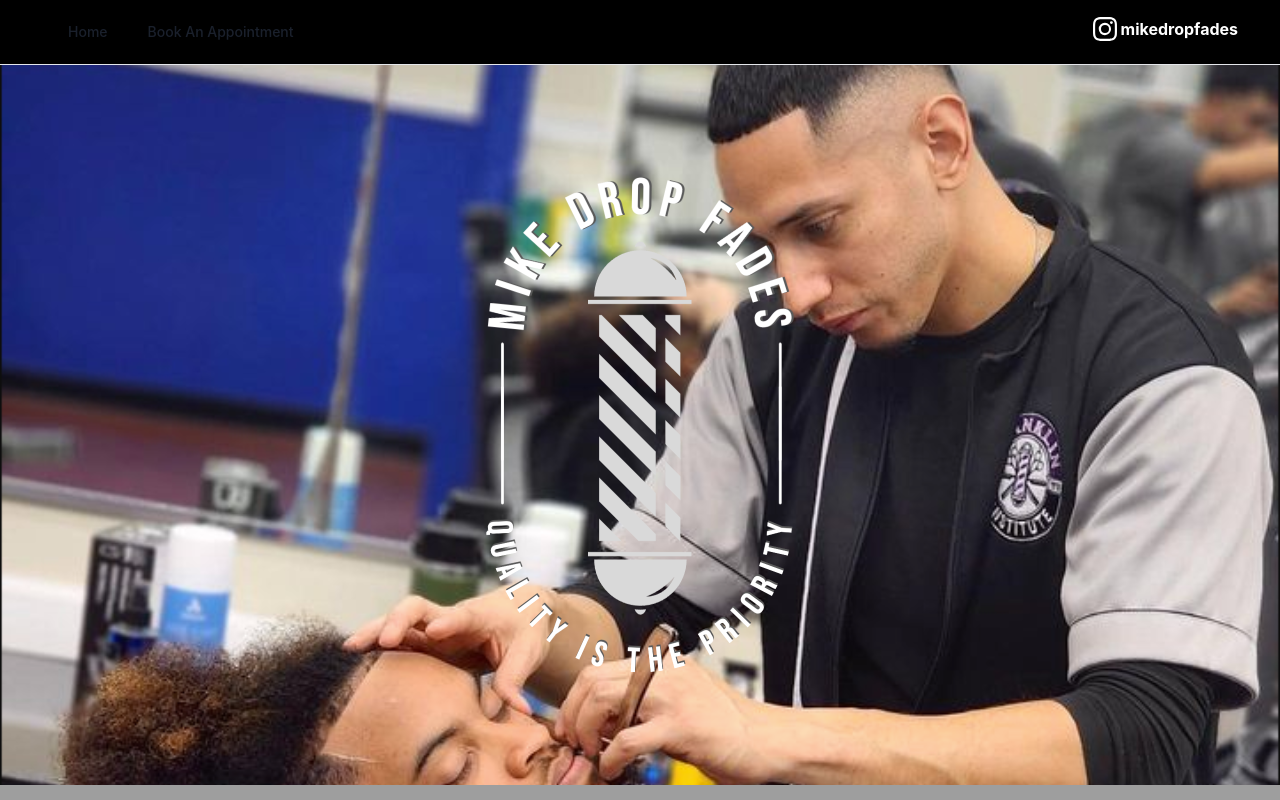
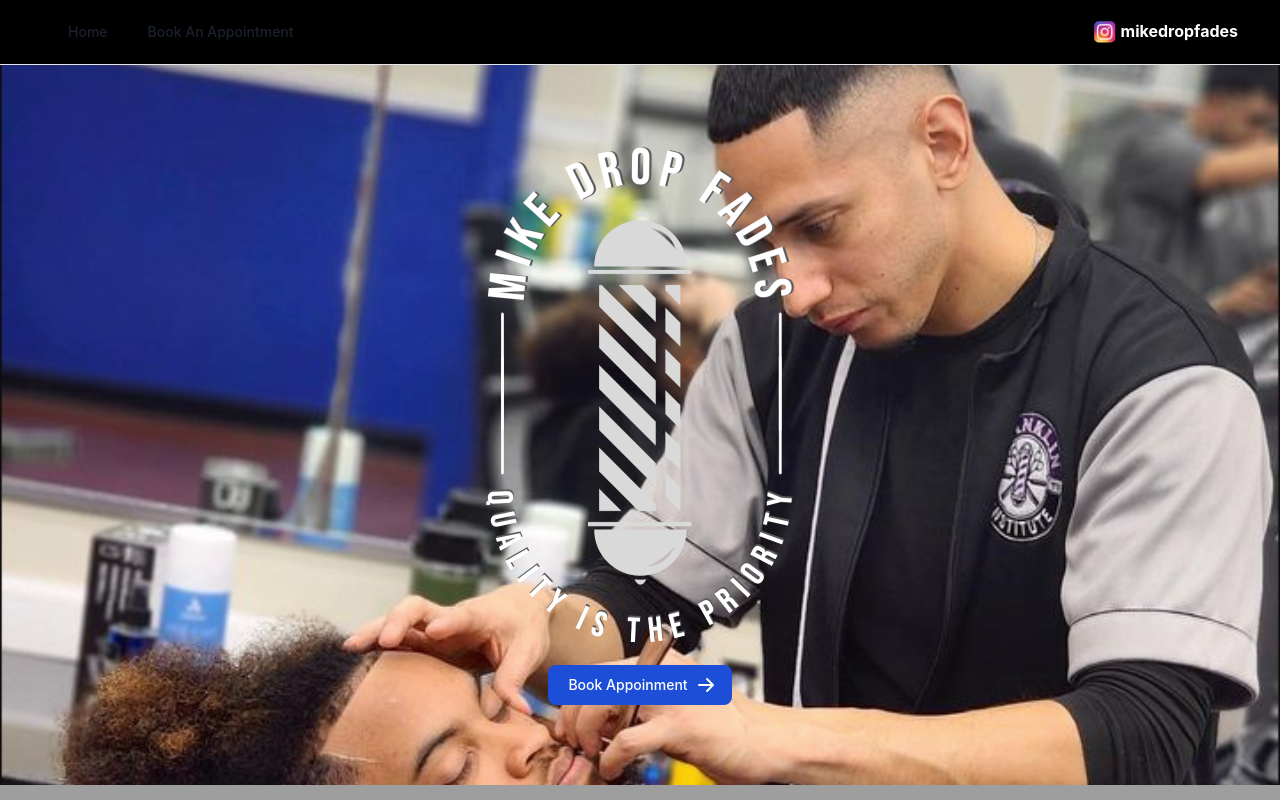
Before and after one commit to medranomiler/mikedropfades, a Next.js app: page / in a window 1280 px wide. Shown: the top 800 px of the page. Built offline with nearby package versions, Linux system fonts and the light colour scheme; grey boxes are pictures that could not be loaded.

Commit message:
add button

```diff
--- a/src/components/Hero.js
+++ b/src/components/Hero.js
@@ -1,6 +1,5 @@
 import heroPhoto from '../../public/mdfbanner.png'
 import heroPhoto2 from '../../public/mdfLarge.jpeg'
-// import heroPhoto3 from '../../public/mdfLarger.png'
 import mdfLogoLarge from "../../public/mdfLogoLarge.png"
 import Image from 'next/image'
 
@@ -14,7 +13,7 @@ function Hero() {
       textAlign: "center",
       color: "white"
     }}>
-      <div className="hidden md:block"><Image src={heroPhoto} alt="Snow" width={2000}/></div>
+      <div className="hidden md:block"><Image src={heroPhoto} alt="Snow" width={2000} /></div>
       <div className="sm:block md:hidden object-cover"><Image src={heroPhoto2} /></div>
       <div style={{
         position: "absolute",
@@ -23,7 +22,13 @@ function Hero() {
         transform: "translate(-50%, -50%)"
       }}>
         <Image src={mdfLogoLarge} />
-        </div>
+
+        <button type="button" class="mt-5 text-white bg-blue-700 hover:bg-blue-800 focus:ring-4 focus:outline-none focus:ring-blue-300 font-medium rounded-lg text-sm px-5 py-2.5 text-center inline-flex items-center dark:bg-blue-600 dark:hover:bg-blue-700 dark:focus:ring-blue-800">
+          Book Appoinment
+          <svg aria-hidden="true" class="w-5 h-5 ml-2 -mr-1" fill="currentColor" viewBox="0 0 20 20" xmlns="http://www.w3.org/2000/svg"><path fill-rule="evenodd" d="M10.293 3.293a1 1 0 011.414 0l6 6a1 1 0 010 1.414l-6 6a1 1 0 01-1.414-1.414L14.586 11H3a1 1 0 110-2h11.586l-4.293-4.293a1 1 0 010-1.414z" clip-rule="evenodd"></path></svg>
+        </button>
+
+      </div>
     </div>
   </>)
 }
--- a/src/components/layout/Navbar.js
+++ b/src/components/layout/Navbar.js
@@ -1,5 +1,7 @@
 import { Disclosure, Switch } from '@headlessui/react'
 import { Bars3Icon, XMarkIcon} from '@heroicons/react/24/outline'
+import Instagram from "../../../public/instagramLogo.png"
+import Image from "next/image"
 import { BsInstagram } from "react-icons/bs"
 import Link from "next/link"
 
@@ -61,7 +63,7 @@ export default function Navbar() {
                 </div>
               </div>
               <div>
-              <Link className="relative inline-flex items-center mr-2.5 text-white font-bold" href="https://www.instagram.com/mikedropfades/"><BsInstagram className="w-6 h-6 mr-1"/>mikedropfades</Link>
+              <Link className="relative inline-flex items-center mr-2.5 text-white font-bold mt-1" href="https://www.instagram.com/mikedropfades/"><Image src={Instagram} className="w-6 h-6 mr-1 mt-0.5" />mikedropfades</Link>
               </div>
             </div>
           </div>
```
Also changed, not shown: public/instagramLogo.png (added), 1 other file (tests, documents, lock files or other folders).
